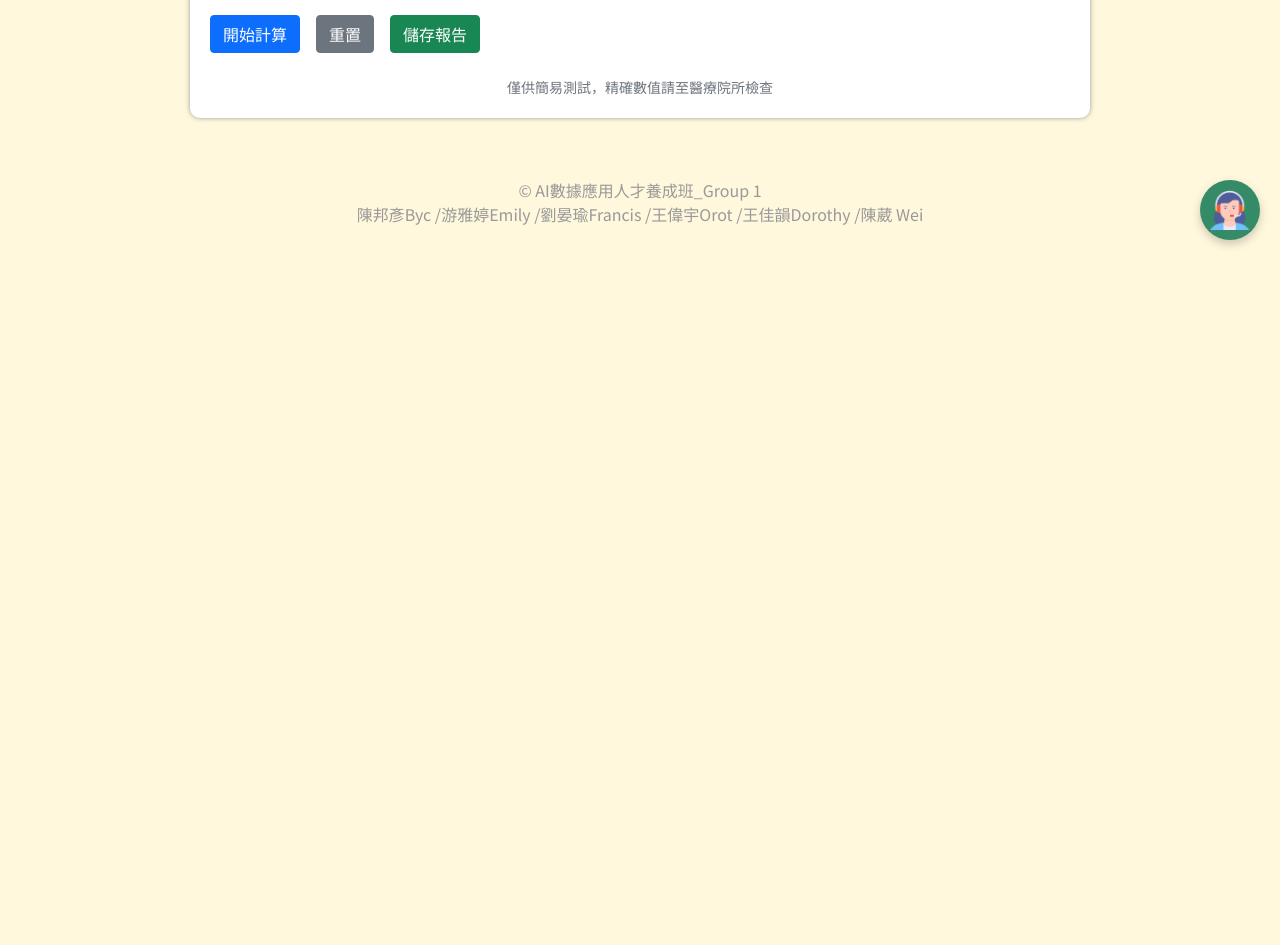
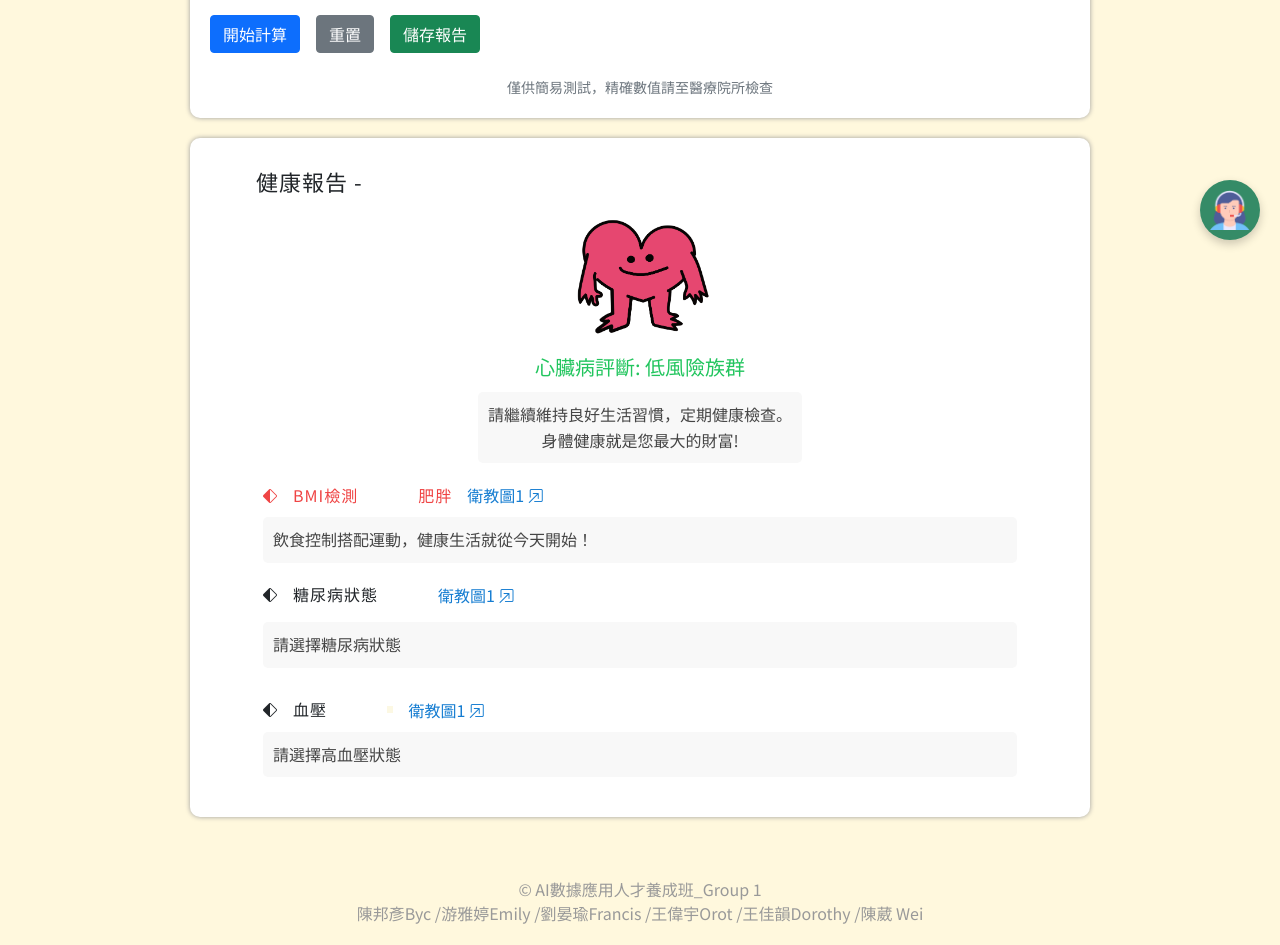
Before and after one commit to weiwei032835/sweetheart, a plain HTML site: page liver.html in a window 1280 px wide. Shown: the part 540-1485 px from the top of the page. Before the commit the page ends 800 px from the top, so only its background shows below. Drawn offline with nearby package versions, Linux system fonts and the light colour scheme.

Commit message:
修改結果

```diff
--- a/liver.html
+++ b/liver.html
@@ -181,8 +181,8 @@
                 </small>
             </div>
 
-
-            <div class="area area_results" v-if="showReport">
+            <!-- v-if="showReport" -->
+            <div class="area area_results">
 
                 <!--info 開始-->
                 <div class="info">
@@ -211,7 +211,8 @@
                                 戒菸與限制每日飲酒量，以利降低心臟相關疾病風險。
                             </p>
                             <p class="desc" v-else>
-                                正在載入評斷結果...
+                                請繼續維持良好生活習慣，定期健康檢查。<br>
+                                身體健康就是您最大的財富!
                             </p>
                         </div>
                     </div>
```
